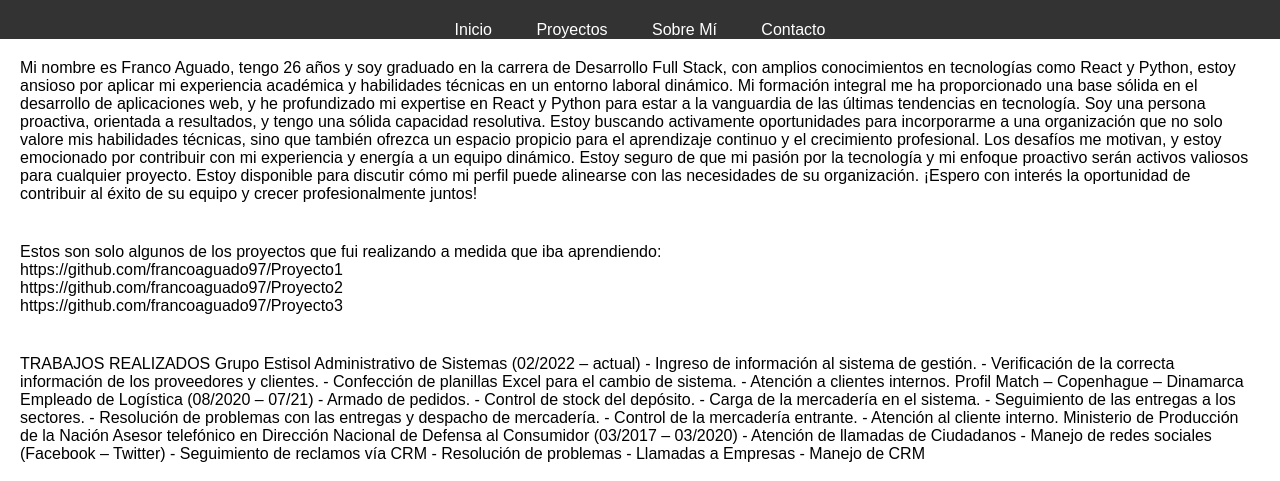
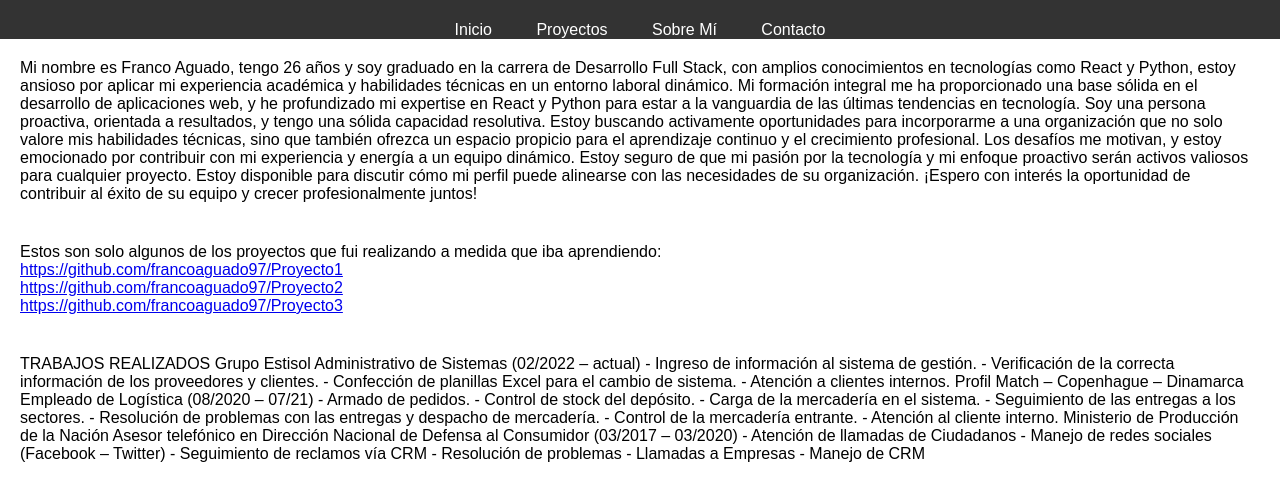
Before and after one commit to francoaguado97/Portfolio1, a plain HTML site: page Index.html in a window 1280 px wide. Shown: the part 99-580 px from the top of the page. Drawn offline with Linux system fonts and the light colour scheme.

Commit message:
cambios en proyecto

```diff
--- a/Index.html
+++ b/Index.html
@@ -27,9 +27,9 @@
     </section>
     <section id="proyectos">
         Estos son solo algunos de los proyectos que fui realizando a medida que iba aprendiendo:<br>
-        https://github.com/francoaguado97/Proyecto1<br>
-        https://github.com/francoaguado97/Proyecto2<br>
-        https://github.com/francoaguado97/Proyecto3
+        <a href="https://github.com/francoaguado97/Proyecto1">https://github.com/francoaguado97/Proyecto1</a><br>
+       <a href=" https://github.com/francoaguado97/Proyecto2"> https://github.com/francoaguado97/Proyecto2</a><br>
+       <a href=" https://github.com/francoaguado97/Proyecto3">https://github.com/francoaguado97/Proyecto3</a>
 
     </section>
     <section id="sobre-mi">
```
Also changed, not shown: imagen/linkedin.png.
